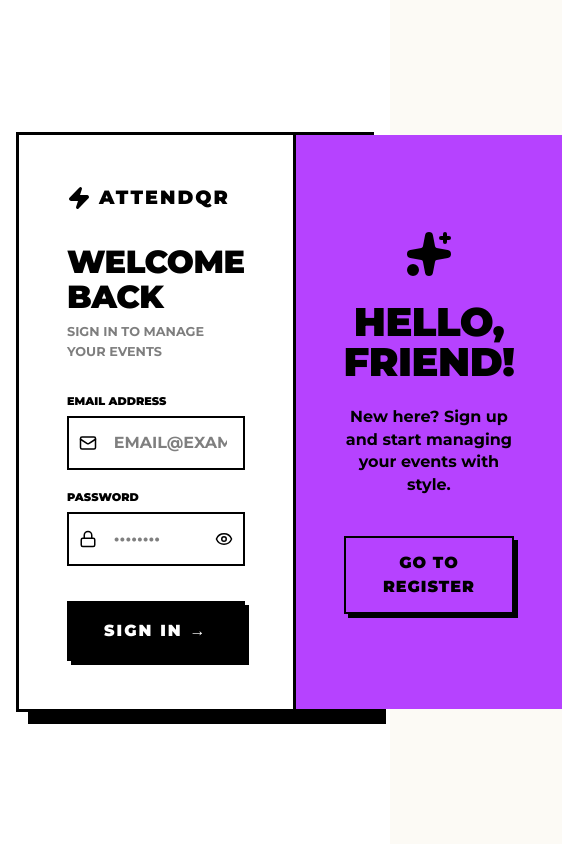
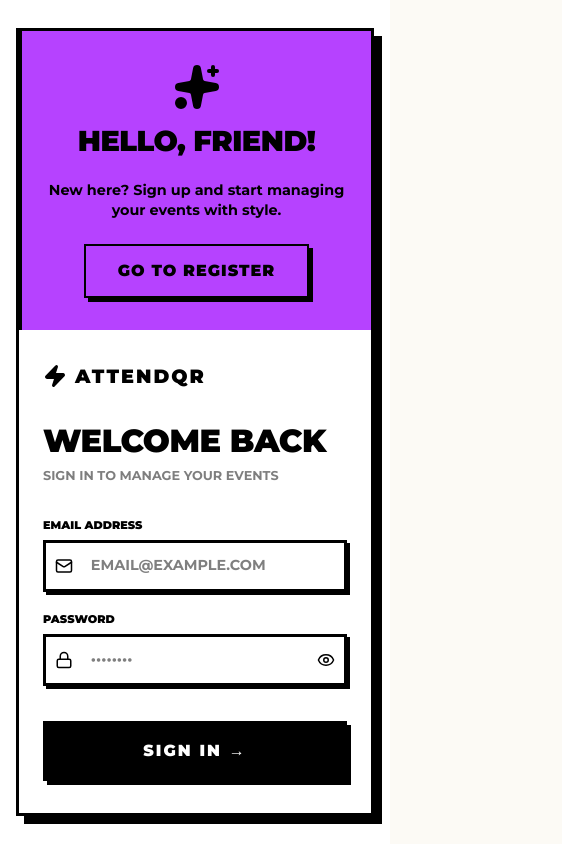
Before and after one commit to Srujan253/event_participation, a React (Vite) app in the folder frontend/: page /auth in a window 390 px wide. Shown: the whole page, 562 px wide, since content can reach past the window. Built offline with nearby package versions, Linux system fonts and the light colour scheme; no server answers.

Commit message:
UI: Improve mobile responsiveness for AuthPage with CSS classes

```diff
--- a/frontend/src/index.css
+++ b/frontend/src/index.css
@@ -172,3 +172,67 @@ h6 {
     transform: translateY(0);
   }
 }
+
+/* ─────────────────────────────────────────
+   AUTH PAGE RESPONSIVE CLASSES
+   ───────────────────────────────────────── */
+.auth-container {
+  display: flex;
+  width: 100%;
+  max-width: 900px;
+  background: #fff;
+  border: 3px solid #000;
+  box-shadow: 12px 12px 0px #000;
+  transition: all 0.5s ease;
+  overflow: hidden;
+}
+
+@media (max-width: 768px) {
+  .auth-container {
+    flex-direction: column !important;
+    max-width: 450px;
+    box-shadow: 8px 8px 0px #000;
+  }
+}
+
+.auth-form-panel {
+  flex: 1;
+  padding: 3rem;
+  background: #fff;
+}
+
+@media (max-width: 768px) {
+  .auth-form-panel {
+    padding: 2rem 1.5rem;
+  }
+}
+
+.auth-accent-panel {
+  flex: 0.8;
+  background: var(--brand-purple);
+  display: flex;
+  flex-direction: column;
+  align-items: center;
+  justify-content: center;
+  padding: 3rem;
+  text-align: center;
+  color: #000;
+  transition: all 0.5s ease;
+}
+
+@media (max-width: 768px) {
+  .auth-accent-panel {
+    padding: 2rem 1.5rem;
+    order: -1;
+    /* Move accent panel to top on mobile */
+  }
+
+  .auth-accent-h1 {
+    font-size: 1.8rem !important;
+  }
+
+  .auth-accent-p {
+    font-size: 0.9rem !important;
+    margin-bottom: 1.5rem !important;
+  }
+}
--- a/frontend/src/pages/AuthPage.jsx
+++ b/frontend/src/pages/AuthPage.jsx
@@ -91,15 +91,13 @@ export default function AuthPage() {
     <div className="min-h-screen flex items-center justify-center bg-white p-4 font-['Montserrat',sans-serif]">
       {/* Container */}
       <div
+        className="auth-container"
         style={{
-          display: 'flex', width: '100%', maxWidth: '900px', background: '#fff',
-          border: '3px solid #000', boxShadow: '12px 12px 0px #000',
-          flexDirection: isLogin ? 'row' : 'row-reverse',
-          transition: 'flex-direction 0.5s ease'
+          flexDirection: isLogin ? 'row' : 'row-reverse'
         }}
       >
         {/* Half A: The Form */}
-        <div style={{ flex: 1, padding: '3rem' }}>
+        <div className="auth-form-panel">
           <div style={{ display: 'flex', alignItems: 'center', gap: '0.5rem', marginBottom: '2rem' }}>
             <Zap size={24} fill="#000" />
             <span style={{ fontWeight: 900, fontSize: '1.2rem', letterSpacing: '2px' }}>ATTENDQR</span>
@@ -129,12 +127,8 @@ export default function AuthPage() {
                       <input
                         type="text" name="username" placeholder="NAME SURNAME" required
                         value={form.username} onChange={handleChange}
-                        style={{
-                          width: '100%', padding: '0.8rem 1rem 0.8rem 2.8rem', border: '2px solid #000',
-                          borderRadius: '0', fontWeight: 700, outline: 'none', background: '#fff'
-                        }}
-                        onFocus={(e) => e.target.style.boxShadow = '4px 4px 0px #000'}
-                        onBlur={(e) => e.target.style.boxShadow = 'none'}
+                        className="brutal-input"
+                        style={{ paddingLeft: '2.8rem' }}
                       />
                     </div>
                   </div>
@@ -147,12 +141,8 @@ export default function AuthPage() {
                     <input
                       type="email" name="email" placeholder="EMAIL@EXAMPLE.COM" required
                       value={form.email} onChange={handleChange}
-                      style={{
-                        width: '100%', padding: '0.8rem 1rem 0.8rem 2.8rem', border: '2px solid #000',
-                        borderRadius: '0', fontWeight: 700, outline: 'none', background: '#fff'
-                      }}
-                      onFocus={(e) => e.target.style.boxShadow = '4px 4px 0px #000'}
-                      onBlur={(e) => e.target.style.boxShadow = 'none'}
+                      className="brutal-input"
+                      style={{ paddingLeft: '2.8rem' }}
                     />
                   </div>
                 </div>
@@ -164,12 +154,8 @@ export default function AuthPage() {
                     <input
                       type={showPass ? 'text' : 'password'} name="password" placeholder="••••••••" required
                       value={form.password} onChange={handleChange}
-                      style={{
-                        width: '100%', padding: '0.8rem 3rem 0.8rem 2.8rem', border: '2px solid #000',
-                        borderRadius: '0', fontWeight: 700, outline: 'none', background: '#fff'
-                      }}
-                      onFocus={(e) => e.target.style.boxShadow = '4px 4px 0px #000'}
-                      onBlur={(e) => e.target.style.boxShadow = 'none'}
+                      className="brutal-input"
+                      style={{ paddingLeft: '2.8rem', paddingRight: '3rem' }}
                     />
                     <button
                       type="button" onClick={() => setShowPass(!showPass)}
@@ -188,13 +174,8 @@ export default function AuthPage() {
                       <textarea
                         name="purpose" placeholder="GIVE A BRIEF REASON FOR ACCESS..." required
                         value={form.purpose} onChange={handleChange} rows={3}
-                        style={{
-                          width: '100%', padding: '0.8rem 1rem 0.8rem 2.8rem', border: '2px solid #000',
-                          borderRadius: '0', fontWeight: 700, outline: 'none', background: '#fff',
-                          resize: 'none'
-                        }}
-                        onFocus={(e) => e.target.style.boxShadow = '4px 4px 0px #000'}
-                        onBlur={(e) => e.target.style.boxShadow = 'none'}
+                        className="brutal-input"
+                        style={{ paddingLeft: '2.8rem', resize: 'none' }}
                       />
                     </div>
                   </div>
@@ -229,18 +210,17 @@ export default function AuthPage() {
 
         {/* Half B: Accent Panel */}
         <div
+          className="auth-accent-panel"
           style={{
-            flex: 0.8, background: '#B642FF', borderLeft: isLogin ? '3px solid #000' : 'none',
-            borderRight: isLogin ? 'none' : '3px solid #000', display: 'flex',
-            flexDirection: 'column', alignItems: 'center', justifyContent: 'center',
-            padding: '3rem', textAlign: 'center', color: '#000'
+            borderLeft: isLogin ? '3px solid #000' : 'none',
+            borderRight: isLogin ? 'none' : '3px solid #000'
           }}
         >
-          <Sparkles size={48} fill="#000" style={{ marginBottom: '1.5rem' }} />
-          <h1 style={{ fontWeight: 900, fontSize: '2.5rem', lineHeight: 1, textTransform: 'uppercase', marginBottom: '1.5rem' }}>
+          <Sparkles size={48} className="mb-4" fill="#000" />
+          <h1 className="auth-accent-h1" style={{ fontWeight: 900, fontSize: '2.5rem', lineHeight: 1, textTransform: 'uppercase', marginBottom: '1.5rem' }}>
             {isLogin ? "Hello, Friend!" : "Join the Squad"}
           </h1>
-          <p style={{ fontWeight: 700, fontSize: '1rem', marginBottom: '2.5rem', lineHeight: 1.4 }}>
+          <p className="auth-accent-p" style={{ fontWeight: 700, fontSize: '1rem', marginBottom: '2.5rem', lineHeight: 1.4 }}>
             {isLogin
               ? "New here? Sign up and start managing your events with style."
               : "Already part of us? Sign in to continue your journey."
```
